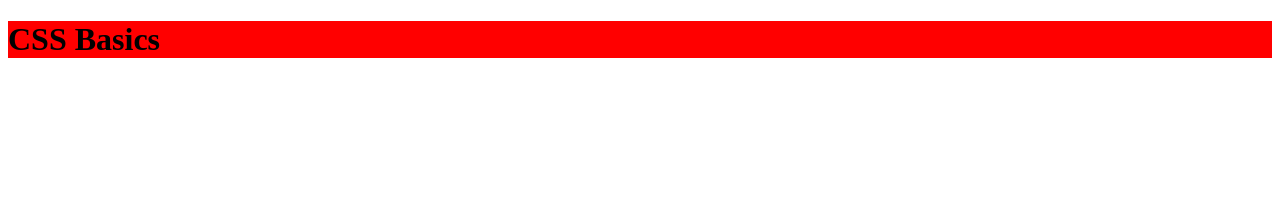
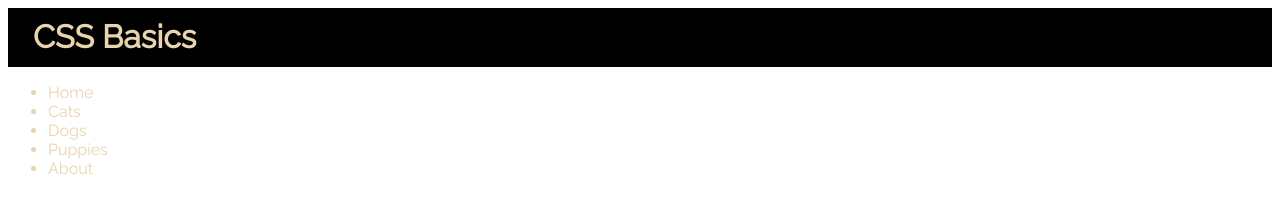
Before and after one commit to mragarg/css-basics, a plain HTML site: page index.html in a window 1280 px wide. Drawn offline with Linux system fonts and the light colour scheme.

Commit message:
modifies fonts and padding

```diff
--- a/index.html
+++ b/index.html
@@ -5,10 +5,23 @@
     <meta name="viewport" content="width=device-width, initial-scale=1.0">
     <meta http-equiv="X-UA-Compatible" content="ie=edge">
     <title>CSS Basics</title>
+    <!-- Custom fonts go before the CSS file. -->
+    <link href="https://fonts.googleapis.com/css?family=Raleway" rel="stylesheet">
     <!-- The href contains the relative path to the CSS file. -->
     <link rel="stylesheet" href="./stylesheets/index.css">
 </head>
 <body>
-    <h1 class="main-title">CSS Basics</h1>
+    <h1 class="main-title fancy-font">
+        CSS Basics
+    </h1>
+    <div class="navbar">
+        <ul>
+            <li>Home</li>
+            <li>Cats</li>
+            <li>Dogs</li>
+            <li>Puppies</li>
+            <li>About</li>
+        </ul>
+    </div>
 </body>
 </html>
--- a/stylesheets/index.css
+++ b/stylesheets/index.css
@@ -2,5 +2,24 @@
 These are the styles for the whole document.
 */
 .main-title {
-    background: red;
+    background: #000000;
+    /* padding: 35px; */
+    /* padding-top: 10px;
+    padding-bottom: 10px;
+    padding-right: 35px;
+    padding-left: 35px; */
+    /* padding: 10px 35px; */
+    padding: 10px 35px 12px 25px;    /* Top Right Bottom Left */
+    margin: 0;
 }
+
+.fancy-font, .navbar {
+    /*
+    Imported font from Google Fonts
+    */
+    font-family: 'Raleway', sans-serif;
+    color: #E8D4AE
+    /*
+    Browse Adobe Color Picker for more accurate colors
+    */
+}
```
